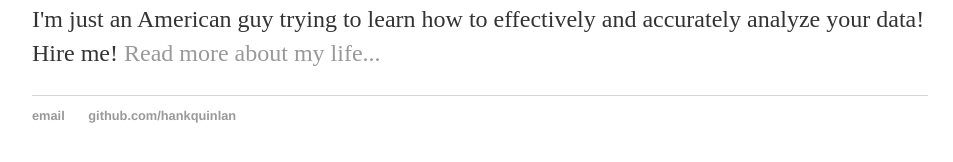
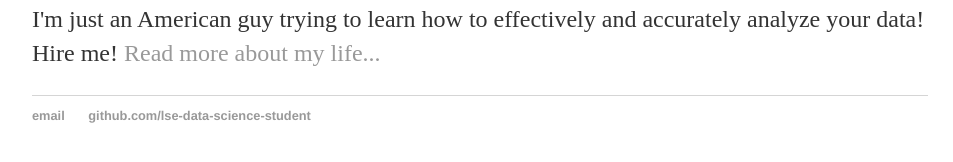
Before and after one commit to frank-rosalia/frank-rosalia.github.io, a Jekyll site: the page built from index.html, in a window 1280 px wide. Shown: the part 194-356 px from the top of the page, without its empty margins (160-1113 px from the left). Built offline with Jekyll 4.4.1, drawn with Linux system fonts in a browser that asks for light colours.

Commit message:
Update default.html

```diff
--- a/_layouts/default.html
+++ b/_layouts/default.html
@@ -21,8 +21,8 @@
 			</div><!-- /.container -->
 			<footer>
 	    		<ul>
-	        		<li><a href="mailto:hankquinlanhub@gmail.com">email</a></li>
-	        		<li><a href="https://github.com/hankquinlan">github.com/hankquinlan</a></li>
+	        		<li><a href="F.A.Rosalia@lse.ac.uk">email</a></li>
+	        		<li><a href="https://github.com/lse-data-science-student">github.com/lse-data-science-student</a></li>
 				</ul>
 			</footer>
 		</body>
```
